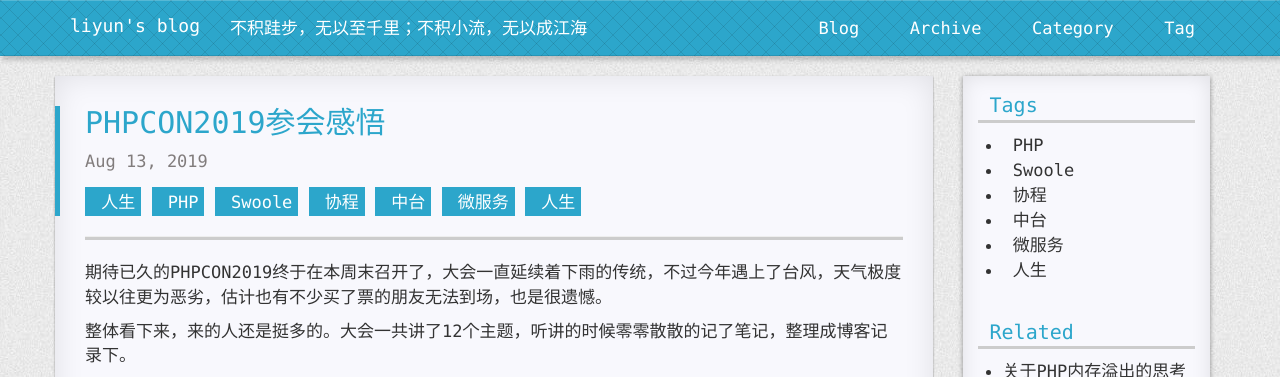
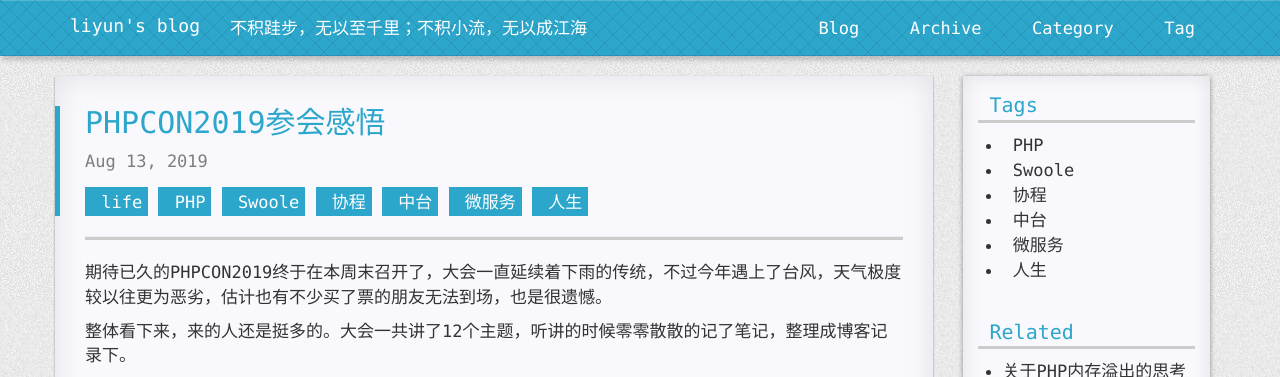
Before and after one commit to tsmliyun/tsmliyun.github.io, a Jekyll site: the page built from _posts/2019-08-13-PHPCON2019参会感悟.md, in a window 1280 px wide. Shown: the top 377 px of the page. Built offline with Jekyll 4.4.1, drawn with Linux system fonts in a browser that asks for light colours; nearby versions of some CDN libraries; library files that are not in the unit come from our copies; comment, search, counter and statistics services are not loaded; a style sheet for code colours, icons or effects is not loaded.

Commit message:
格式化

```diff
--- a/_posts/2019-08-13-PHPCON2019参会感悟.md
+++ b/_posts/2019-08-13-PHPCON2019参会感悟.md
@@ -2,7 +2,7 @@
 layout: post
 title: PHPCON2019参会感悟
 tags: PHP Swoole 协程 中台 微服务 人生
-categories: 人生
+categories: life
 ---
 
 期待已久的PHPCON2019终于在本周末召开了，大会一直延续着下雨的传统，不过今年遇上了台风，天气极度较以往更为恶劣，估计也有不少买了票的朋友无法到场，也是很遗憾。
```
